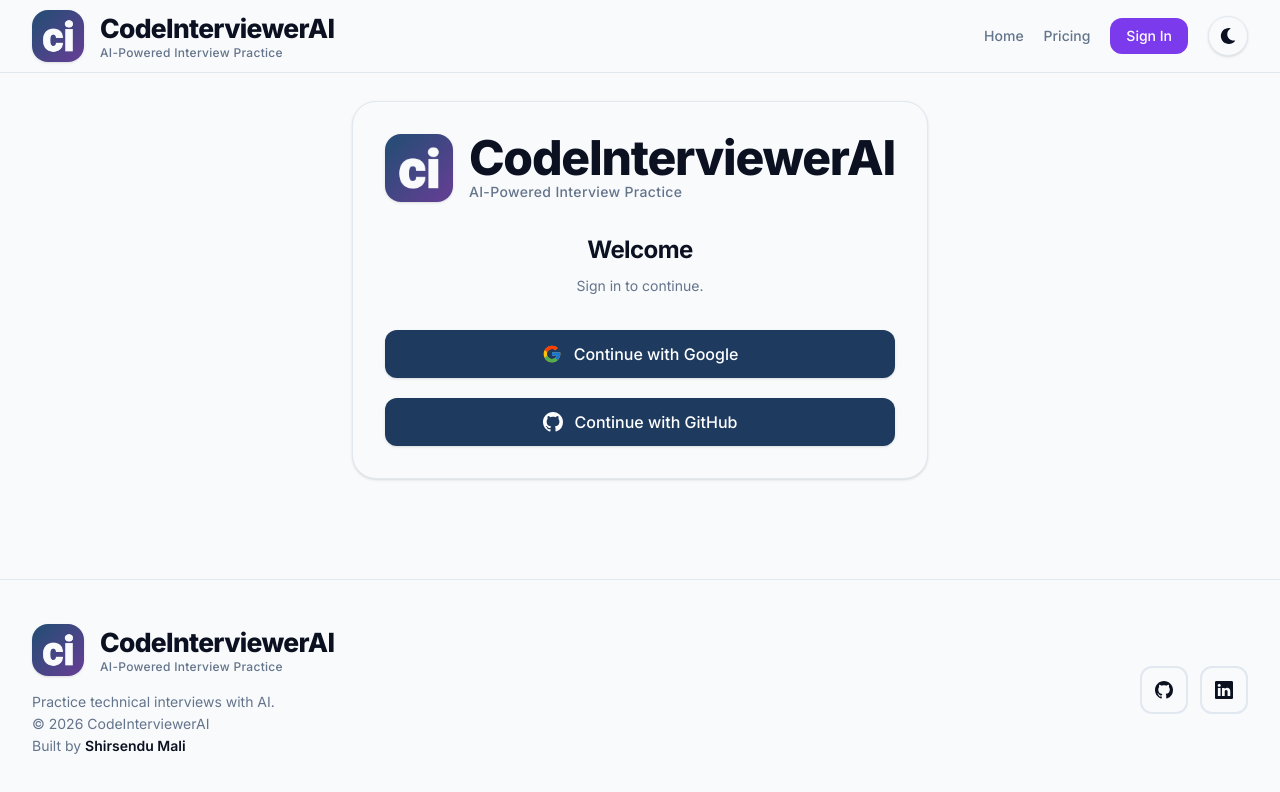
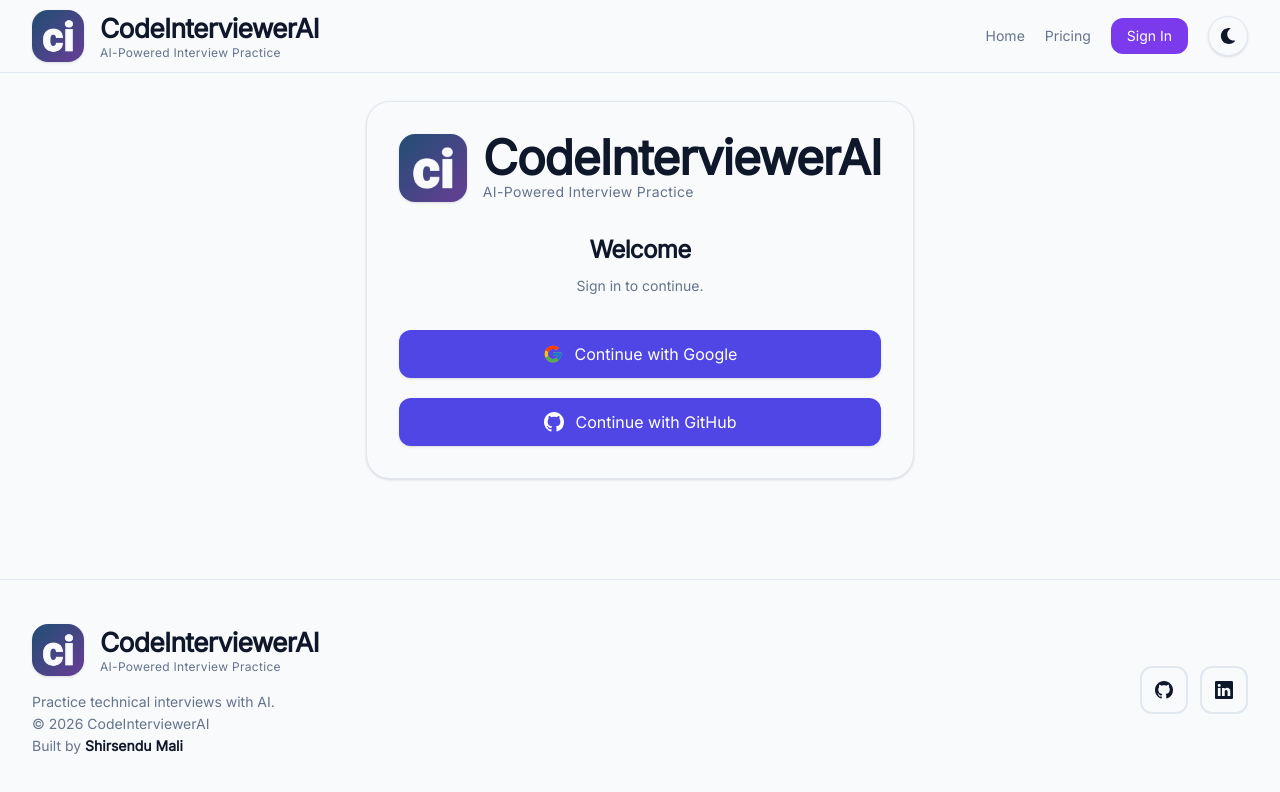
Before and after one commit to Shirsendu1260/ai-mock-interview-platform, a React (Vite) app in the folder client/: page /auth in a window 1280 px wide. Shown: the top 792 px of the page. Built offline with nearby package versions, Linux system fonts and the light colour scheme; no server answers.

Commit message:
Fix dark mode color contrast

```diff
--- a/client/src/index.css
+++ b/client/src/index.css
@@ -1,4 +1,4 @@
-@import url('https://fonts.googleapis.com/css2?family=Inter:ital,opsz,wght@0,14..32,100..900;1,14..32,100..900&display=swap');
+@import url('https://fonts.googleapis.com/css2?family=Inter:ital,opsz,wght=0,14..32,100..900;1,14..32,100..900&display=swap');
 @import "tailwindcss";
 
 @theme {
@@ -15,31 +15,30 @@
     --color-muted: var(--muted);
 }
 
-/* Light theme values */
+/* Light theme values - Premium Slate & Indigo */
 html.light {
-	--primary: #1E3A5F;
-	--primary-light: #2B4C78;
-	--dark: #0B1120;
-	--dark-light: #1E293B;
-	--accent: #7C3AED;
-	--accent-light: #A78BFA;
-	--background: #F8FAFC;
-	--border: #E2E8F0;
-	--muted: #64748B;
+    --primary: #4f46e5;       /* Indigo 600 */
+    --primary-light: #6366f1; /* Indigo 500 */
+    --dark: #0f172a;          /* Slate 900 (Main text) */
+    --dark-light: #334155;    /* Slate 700 (Secondary text) */
+    --accent: #7c3aed;        /* Violet 600 */
+    --accent-light: #a78bfa;  /* Violet 400 */
+    --background: #f8fafc;    /* Slate 50 */
+    --border: #e2e8f0;        /* Slate 200 */
+    --muted: #64748b;         /* Slate 500 */
 }
 
-
-/* Dark theme values */
+/* Dark theme values - Premium Zinc & Sleek Indigo */
 html.dark {
-	--primary: #60A5FA;
-	--primary-light: #3B82F6;
-	--dark: #F8FAFC;
-	--dark-light: #CBD5E1;
-	--accent: #A78BFA;
-	--accent-light: #C4B5FD;
-	--background: #0F172A;
-	--border: #334155;
-	--muted: #94A3B8;
+    --primary: #6366f1;       /* Indigo 500 (Pops perfectly on dark) */
+    --primary-light: #818cf8; /* Indigo 400 */
+    --dark: #f4f4f5;          /* Zinc 100 (Main text) */
+    --dark-light: #d4d4d8;    /* Zinc 300 (Secondary text) */
+    --accent: #a78bfa;        /* Violet 400 */
+    --accent-light: #c4b5fd;  /* Violet 300 */
+    --background: #09090b;    /* Zinc 950 (Deep, premium canvas) */
+    --border: #27272a;        /* Zinc 800 (Subtle borders) */
+    --muted: #71717a;         /* Zinc 500 */
 }
 
 html,
```
Lines whose indentation alone changed are shown as unchanged.
